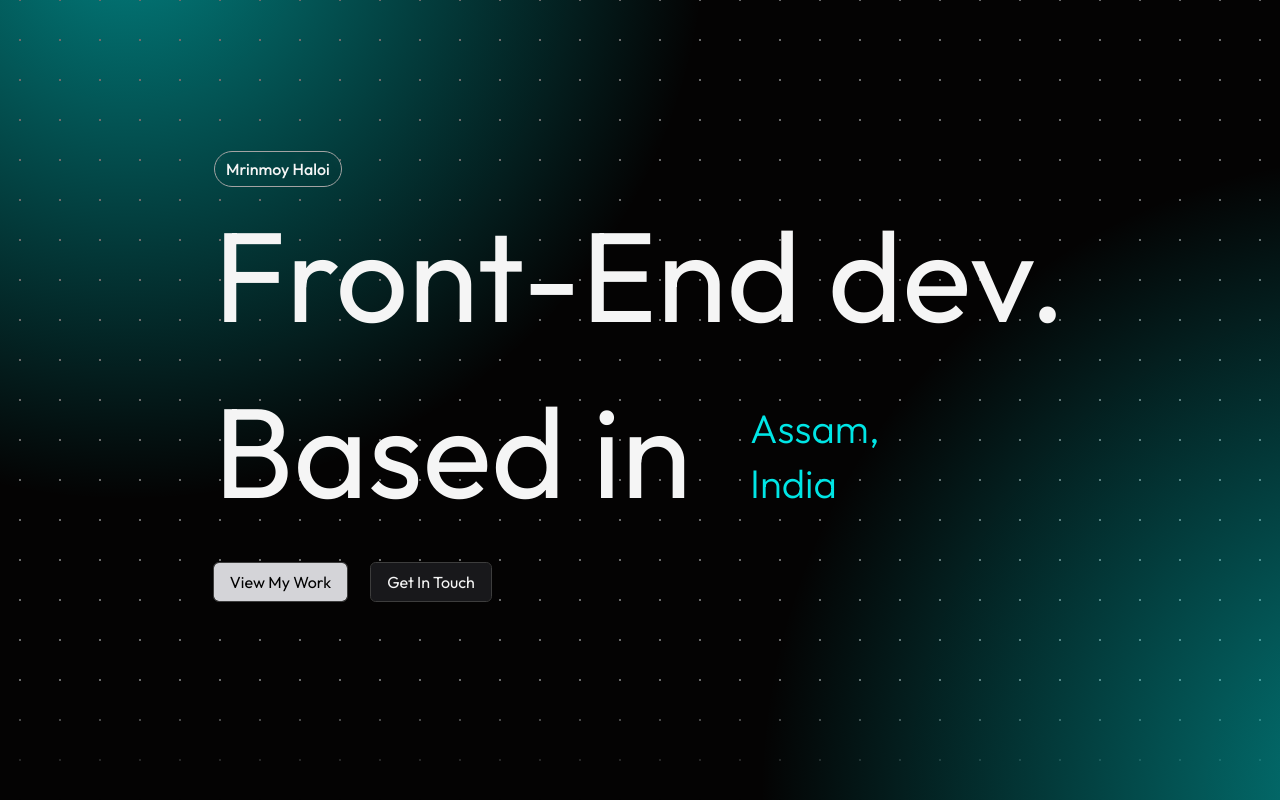
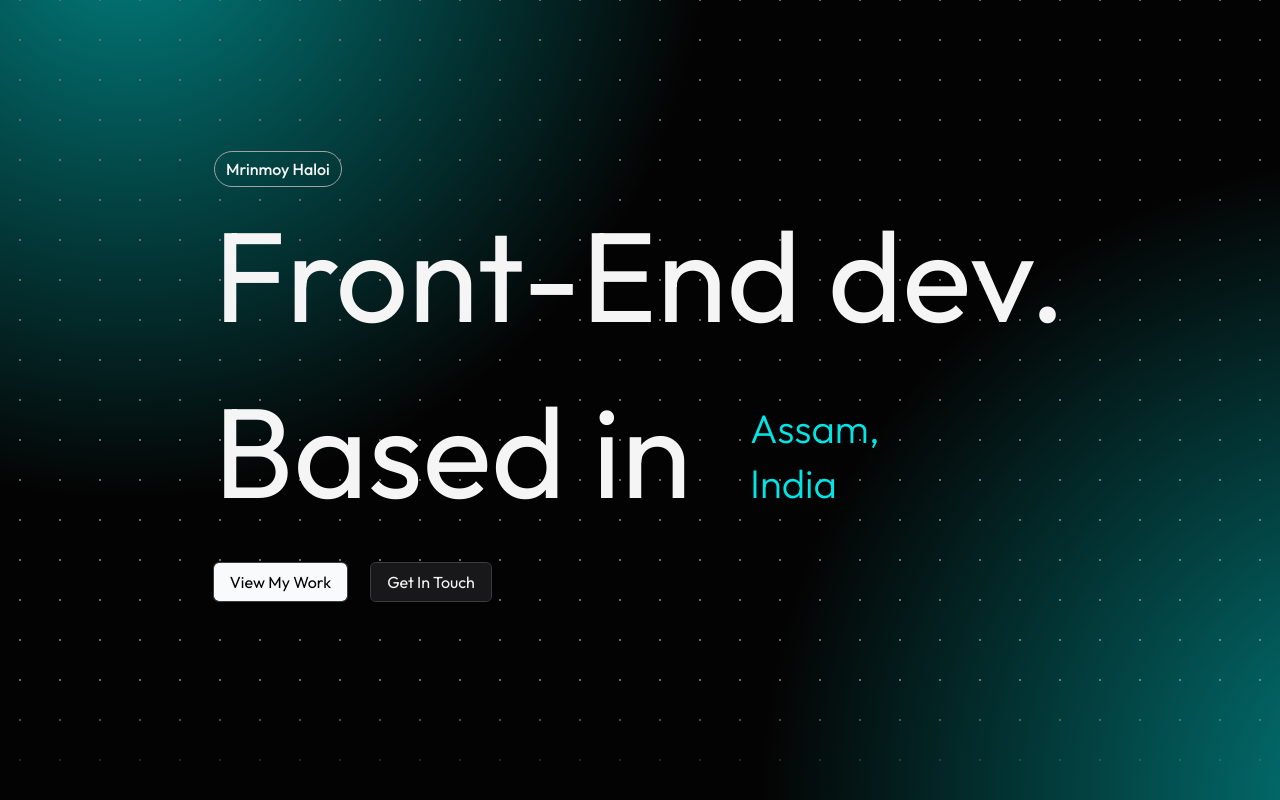
Before and after one commit to MrinmoyHaloi/mrinmoyhaloi.github.io, a SvelteKit app: page / in a window 1280 px wide. Shown: the top 800 px of the page. Built offline with nearby package versions, Linux system fonts and the light colour scheme.

Commit message:
fix: make view work button brighter

```diff
--- a/src/routes/+page.svelte
+++ b/src/routes/+page.svelte
@@ -131,7 +131,7 @@
 						<Button
 							href="#projects"
 							text="View My Work"
-							className="bg-zinc-300 text-black hover:bg-zinc-400 btn-hover btn-slide-up opacity-0" />
+							className="bg-slate-50 text-black hover:bg-zinc-400 btn-hover btn-slide-up opacity-0" />
 						<Button
 							href="#contact"
 							text="Get In Touch"
```
